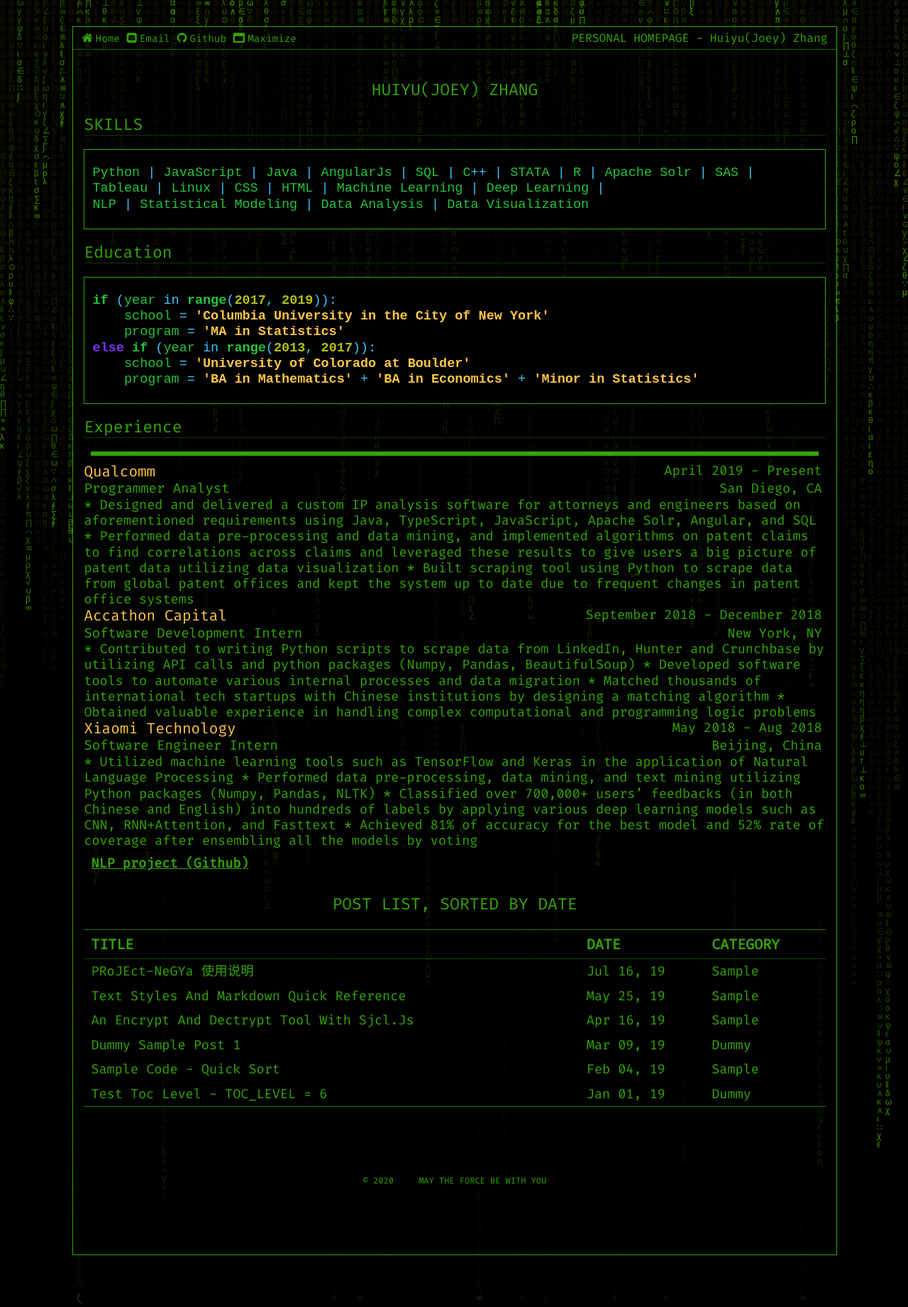
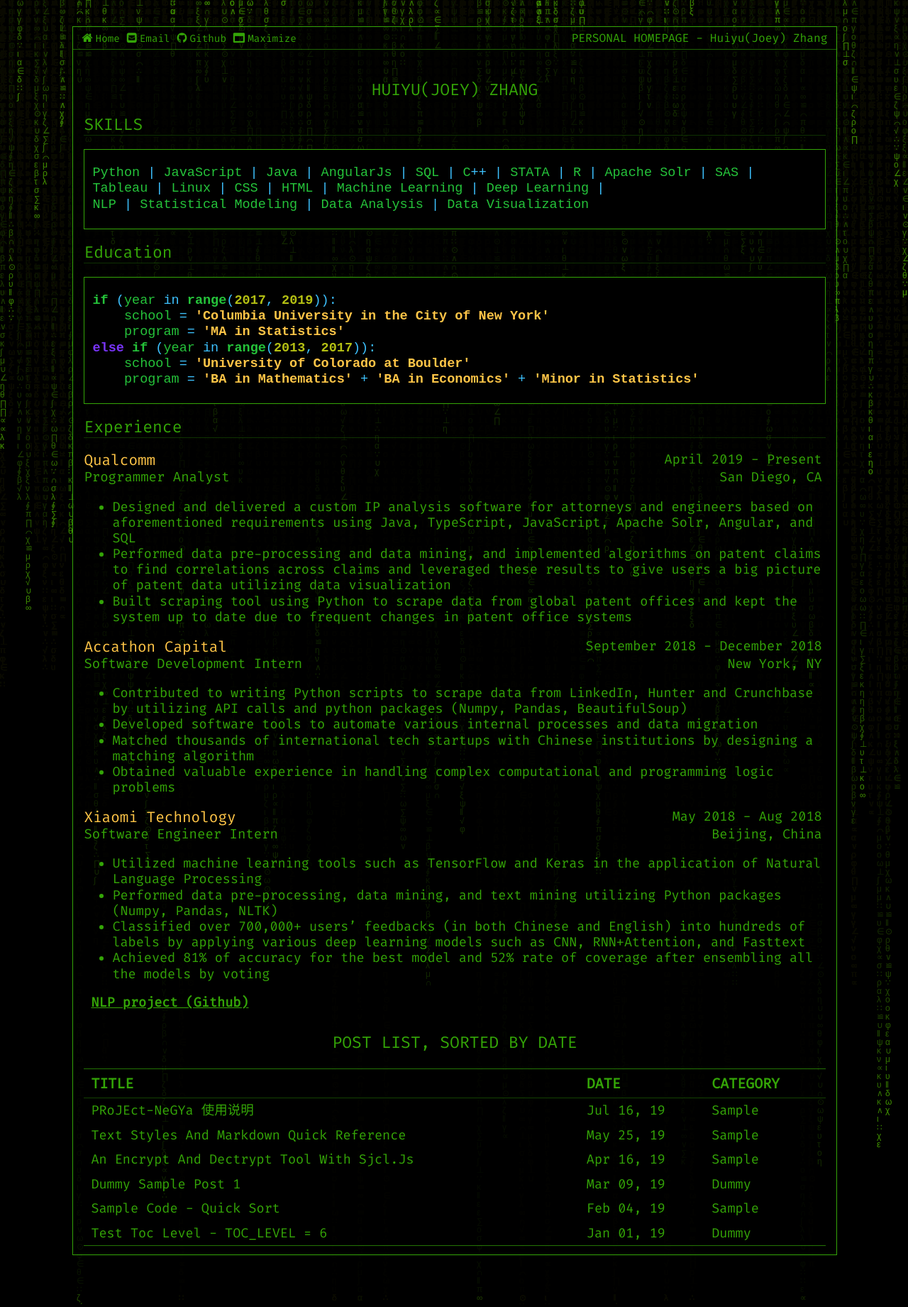
Before and after one commit to Jooooooooooey/Jooooooooooey.github.io, a Jekyll site: the page built from pages/index.md, in a window 1280 px wide. Shown: the whole page at 71% size. Built offline with Jekyll 4.4.1, drawn with Linux system fonts in a browser that asks for light colours; part of the change alters nothing that is shown.

Commit message:
Update index.md

````diff
--- a/pages/index.md
+++ b/pages/index.md
@@ -5,8 +5,8 @@ toc: false
 home_btn: true
 btn_text: true
 footer: true
-title: ""
-author: ""
+title: "HiThere?"
+author: "Jooey"
 encrypted_text: true
 permalink: /
 ---
@@ -34,7 +34,7 @@ permalink: /
 ```
 
 ## Experience
-<p style="border:solid">
+
 <div><span style="color:#ffc547; font-size:21px"> Qualcomm </span><span style="position:absolute; right:20px"> April 2019 - Present</span></div>
 <div><span style="font-size:19px">Programmer Analyst</span><span style="position:absolute; right:20px">San Diego, CA</span></div>
 * Designed and delivered a custom IP analysis software for attorneys and engineers based on aforementioned requirements using Java, TypeScript, JavaScript, Apache Solr, Angular, and SQL
@@ -54,5 +54,5 @@ permalink: /
 * Performed data pre-processing, data mining, and text mining utilizing Python packages (Numpy, Pandas, NLTK)
 * Classified over 700,000+ users’ feedbacks (in both Chinese and English) into hundreds of labels by applying various deep learning models such as CNN, RNN+Attention, and Fasttext
 * Achieved 81% of accuracy for the best model and 52% rate of coverage after ensembling all the models by voting
-</p>
+
 [**NLP project (Github)**](https://github.com/Jooooooooooey/NLP-Classification)
````
